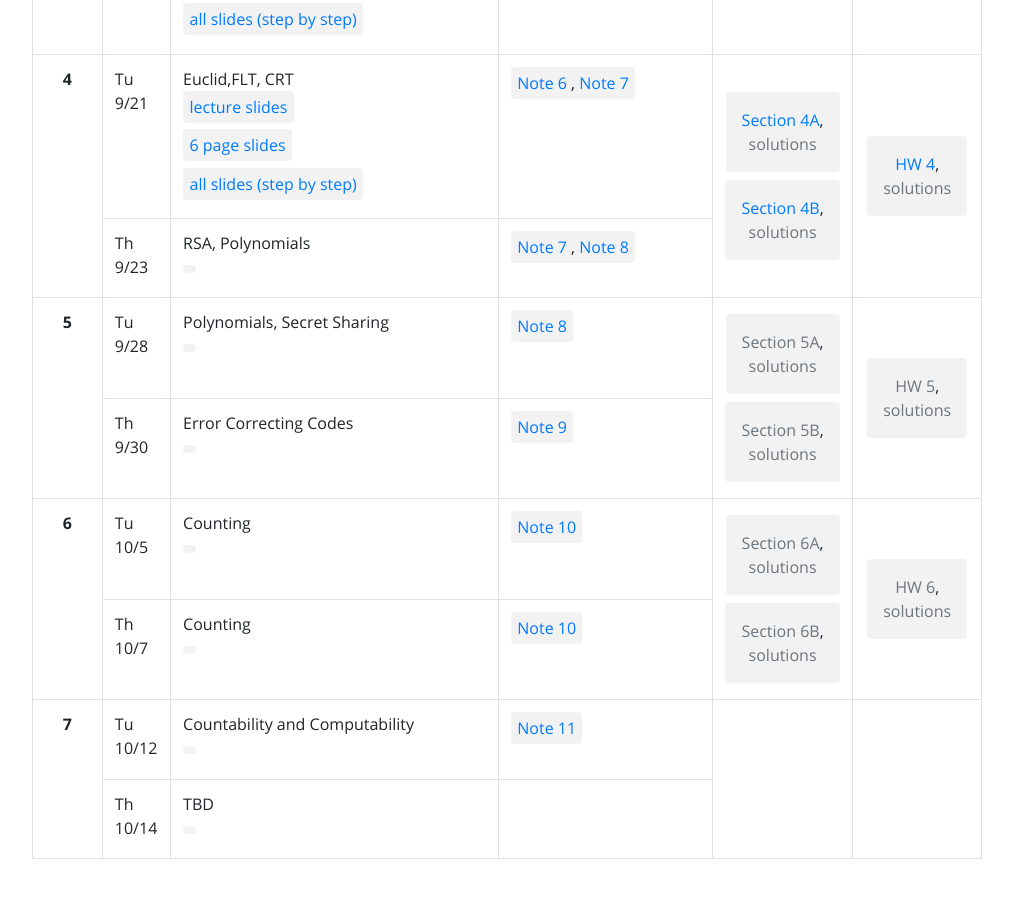
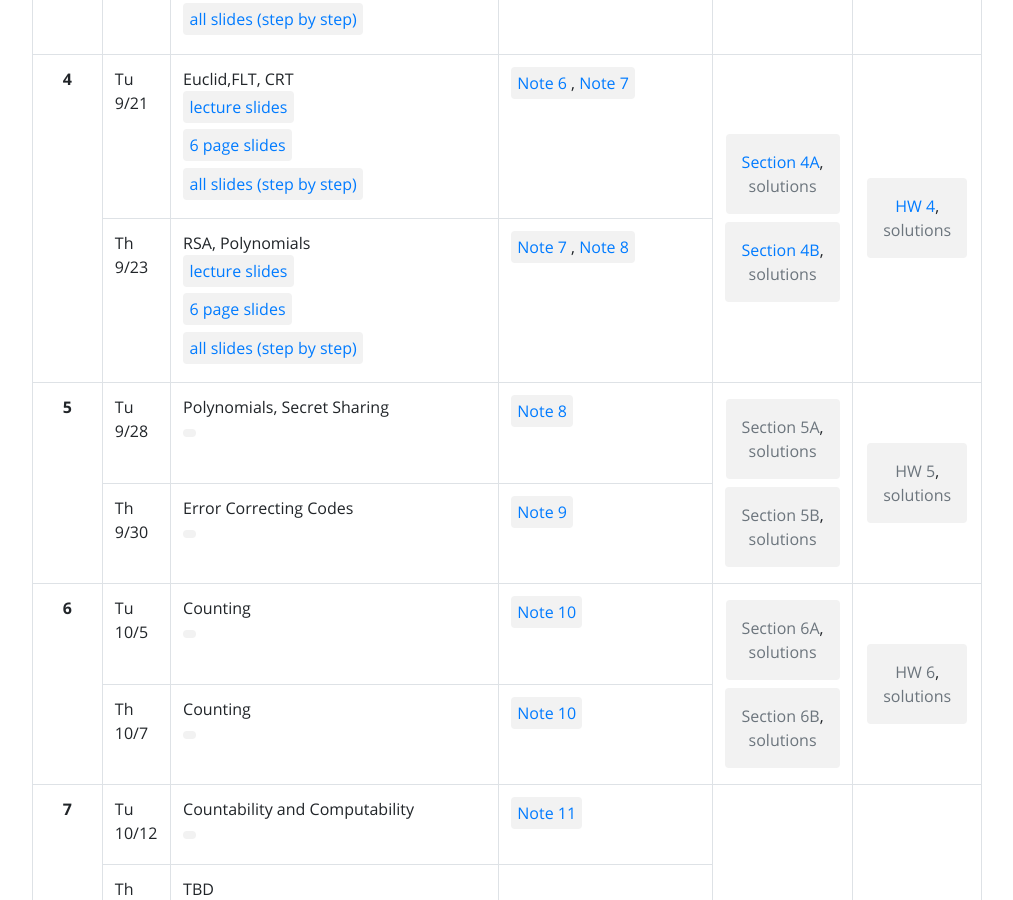
Before and after one commit to tsgoten/cs70-website, a Jekyll site: the page built from index.html, in a window 1280 px wide and 900 px high, scrolled down 1542 px. Shown: the whole window, without its empty margins (133-1146 px from the left). Built offline with Jekyll 4.4.1, drawn with Linux system fonts in a browser that asks for light colours.

Commit message:
lecture 9

```diff
--- a/_data/materials/week_4.yml
+++ b/_data/materials/week_4.yml
@@ -22,5 +22,9 @@
   password:
   mirror:
   resources:
-      - name:
-        url:
+      - name: lecture slides
+        url: assets/lec/lec-9-handout.pdf
+      - name: 6 page slides
+        url: assets/lec/lec-9-6up.pdf
+      - name: all slides (step by step)
+        url: assets/lec/lec-9.pdf
```
Also changed, not shown: 3 other files.
